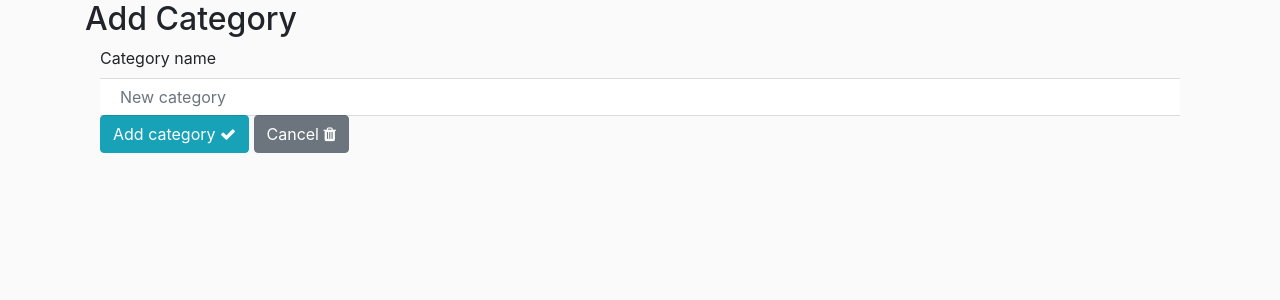
After one commit to OlaQla/diet_planner, a Flask app: page /add_category in a window 1280 px wide. The commit adds this page. Shown: the top 300 px of the page. Run offline with Flask 2, Linux system fonts and the light colour scheme; some libraries are stand-ins or nearby versions.

Commit message:
added CRUD funcionality to category section

```diff
--- a/app.py
+++ b/app.py
@@ -14,6 +14,9 @@ mongo = PyMongo(app)
 def diet_planner():
     return "Hello, World"
 
+
+""" CRUD Category section """
+
 @app.route('/get_categories')
 def get_categories():
     all_categories = mongo.db.categories.find()
@@ -24,6 +27,27 @@ def delete_category(category_id):
     mongo.db.categories.remove({'_id': ObjectId(category_id)})
     return redirect(url_for('get_categories'))
 
+@app.route('/edit_category/<category_id>')
+def edit_category(category_id):
+    return render_template('edit_category.html',
+    category=mongo.db.categories.find_one({'_id': ObjectId(category_id)}))
+
+@app.route('/update_category/<category_id>', methods=['POST'])
+def update_category(category_id):
+    mongo.db.categories.update(
+        {'_id': ObjectId(category_id)},
+        {'name': request.form.get('new_name')})
+    return redirect(url_for('get_categories'))
+
+@app.route('/add_category')
+def add_category():
+    return render_template('add_category.html')
+
+@app.route('/insert_category', methods=['POST'])
+def insert_category():
+    category_insert = {'name': request.form.get('new_category')}
+    mongo.db.categories.insert_one(category_insert)
+    return redirect(url_for('get_categories'))
 
 if __name__ == '__main__':
     app.run(host="localhost", port="5000", debug=True)
--- /dev/null
+++ b/templates/add_category.html
@@ -0,0 +1,14 @@
+{% extends 'base.html'%} {% block content %}
+
+<h2>Add Category</h2>
+
+<form action="{{ url_for('insert_category')}}" method="POST" class="col-12">
+    <div class="form-group list-group list-group-flush">
+        <label>Category name</label>
+        <input class="form-control list-group-item" type="text" name="new_category" placeholder="New category">
+    </div>
+    <button type="submit" class="btn btn-info">Add category       <i class="fa fa-check "></i></button>
+    <a href="{{url_for('get_categories')}}" class="btn btn-secondary">Cancel <i class="fa fa-trash"></i></a>
+</form>
+
+{% endblock %}
--- a/templates/base.html
+++ b/templates/base.html
@@ -6,7 +6,7 @@
     <meta name="viewport" content="width=device-width, initial-scale=1.0">
     <meta http-equiv="X-UA-Compatible" content="ie=edge">
     <title>Diet Planner</title>
-
+    <link rel="stylesheet" href="https://cdnjs.cloudflare.com/ajax/libs/font-awesome/4.7.0/css/font-awesome.min.css">
     <link rel="stylesheet" href="https://stackpath.bootstrapcdn.com/bootstrap/4.3.1/css/bootstrap.min.css"
         integrity="sha384-ggOyR0iXCbMQv3Xipma34MD+dH/1fQ784/j6cY/iJTQUOhcWr7x9JvoRxT2MZw1T" crossorigin="anonymous">
         <link rel="stylesheet" href="{{url_for('static', filename='css/style.css')}}" type="text/css" />
```
Also changed, not shown: templates/categories_list.html (+3 -10 lines), templates/edit_category.html (added, +15 -0 lines).
